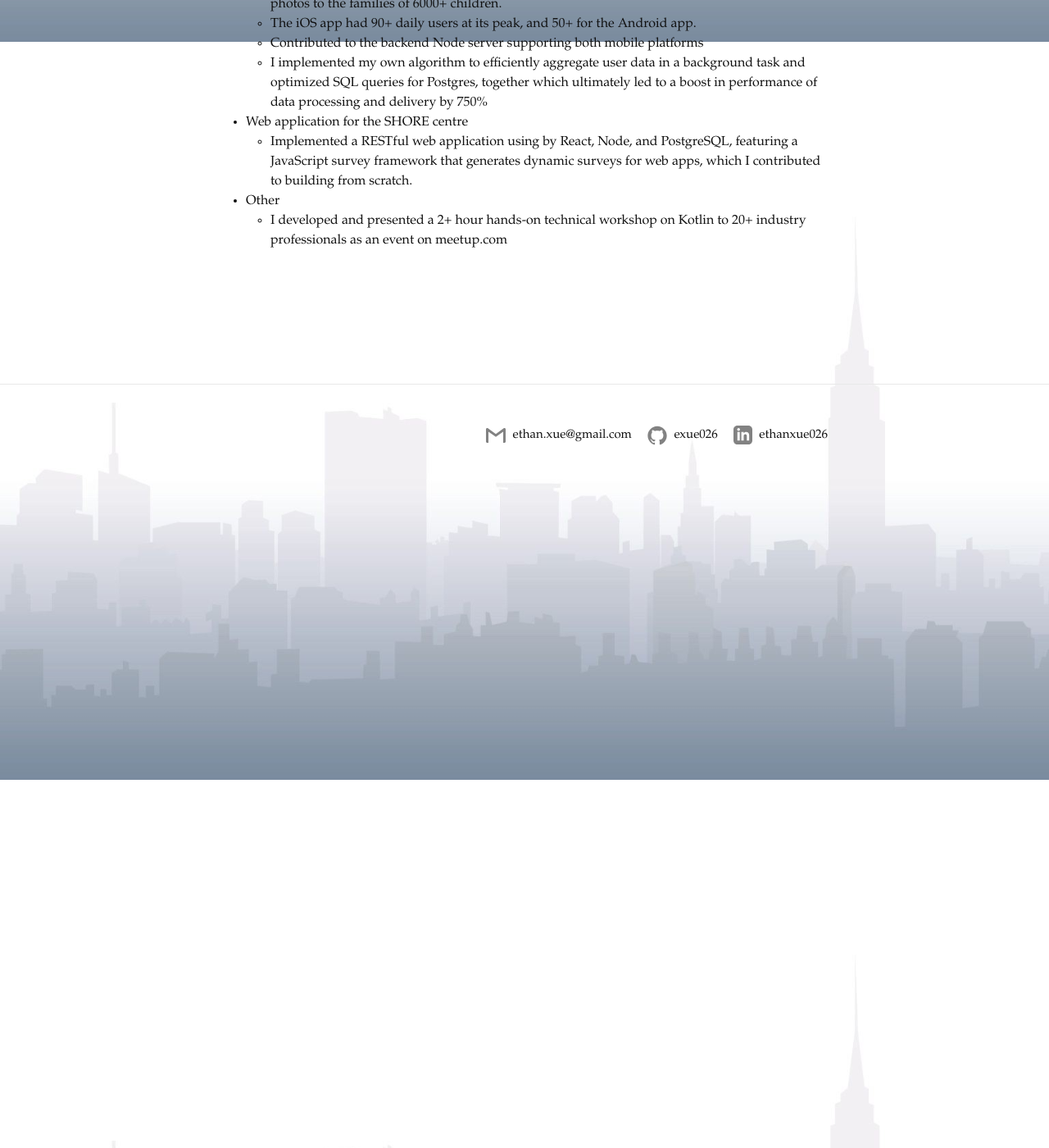
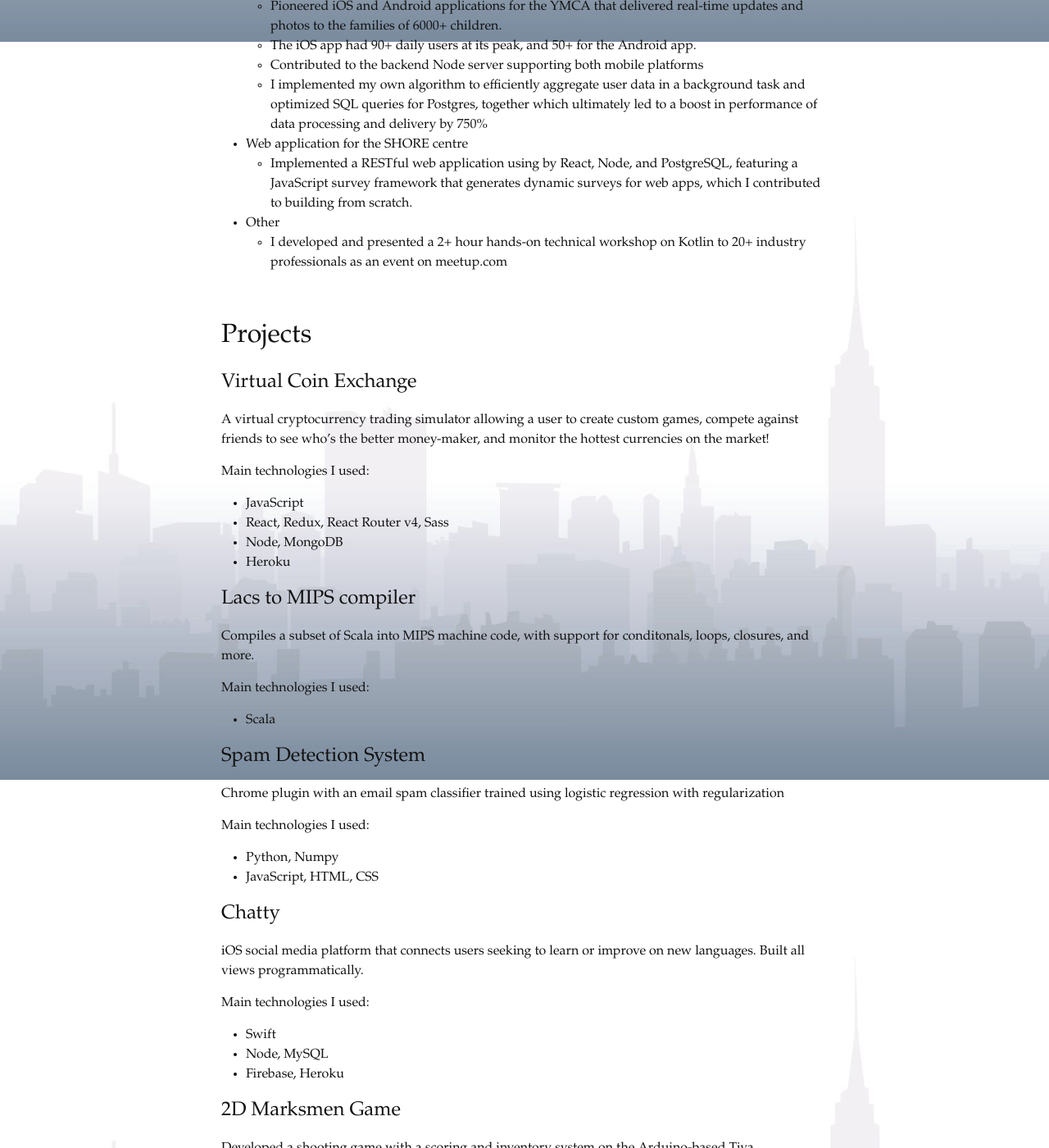
Before and after one commit to exue026/mysite, a Jekyll site: the page built from index.md, in a window 1280 px wide and 1400 px high, scrolled down 1749 px. Shown: the whole window at 82% size. Built offline with Jekyll 4.4.1, drawn with Linux system fonts in a browser that asks for light colours; our own code applies the rules of GitHub Pages for plain Markdown files; some of the changed text lies outside the part shown.

Commit message:
added projects

```diff
--- a/index.md
+++ b/index.md
@@ -10,11 +10,13 @@ I consider myself a Lifelong Learner. Versatility and adaptability are two softw
 
 <strong>I'm currently looking for internship opportunities for the Fall 2018 term (September - December), so feel free to [email](mailto: ethan.xue@gmail.com) me if you're interested in talking.</strong>
 
+<br>
+
 # Experience
 
-## Zenreach - Full-Stack Engineer Intern
+## Zenreach - Full-Stack Engineering Intern
 
- I worked at [Zenreach](http://zenreach.com){:target="_blank"}. Zenreach is a late-stage startup heardquarted in California that provides Wifi marketing solutions for approximately 7000 businesses. Recently, they managed to raise $30 million in Series C funding, including contributions from NBA all-star Kevin Durant and actor/VC Ashton Kutcher.
+ I worked at [Zenreach](http://zenreach.com){:target="_blank"}. Zenreach is a late-stage startup headquarted in California that provides Wifi marketing solutions for approximately 7000 businesses. Recently, they managed to raise $30 million in Series C funding, including contributions from NBA all-star Kevin Durant and actor/VC Ashton Kutcher.
 
 Main technologies I used:
 * JavaScript, Python, Go
@@ -56,3 +58,57 @@ What I accomplished:
     * Implemented a RESTful web application using by React, Node, and PostgreSQL, featuring a JavaScript survey framework that generates dynamic surveys for web apps, which I contributed to building from scratch.
 * Other
     * I developed and presented a 2+ hour hands-on technical workshop on Kotlin to 20+ industry professionals as an event on [meetup.com](https://www.meetup.com/Zeitspace/events/242825767/)
+
+<br>
+
+# Projects
+
+## Virtual Coin Exchange
+
+A virtual cryptocurrency trading simulator allowing a user to create custom games, compete against friends to see who's the better money-maker, and monitor the hottest currencies on the market!
+
+Main technologies I used:
+* JavaScript
+* React, Redux, React Router v4, Sass
+* Node, MongoDB
+* Heroku
+
+## Lacs to MIPS compiler
+
+Compiles a subset of Scala into MIPS machine code, with support for conditonals, loops, closures, and more.
+
+Main technologies I used:
+* Scala
+
+## Spam Detection System
+
+Chrome plugin with an email spam classifier trained using logistic regression with regularization
+
+Main technologies I used:
+* Python, Numpy
+* JavaScript, HTML, CSS
+
+## Chatty
+
+iOS social media platform that connects users seeking to learn or improve on new languages. Built all views programmatically.
+
+Main technologies I used:
+* Swift
+* Node, MySQL
+* Firebase, Heroku
+
+## 2D Marksmen Game
+
+Developed a shooting game with a scoring and inventory system on the Arduino-based Tiva Microcontroller
+
+Main technologies I used:
+* C++
+* Arduino
+
+## NBA Portal
+
+Constructed a web crawler using Jsoup library that scrapes data regarding the NBA from ESPN’s website, displaying the information dynamically through a GUI, including daily NBA schedules, game results, and scores of live games in real-time
+
+Main technologies I used:
+* Java
+* MySQL
```
Also changed, not shown: other parts of index.md (+1 -1 lines), _posts/2017-09-22-iOS-interviews.md (deleted, +0 -15 lines), _posts/2018-03-11-a-day-in-my-life.md (+3 -1 lines).
